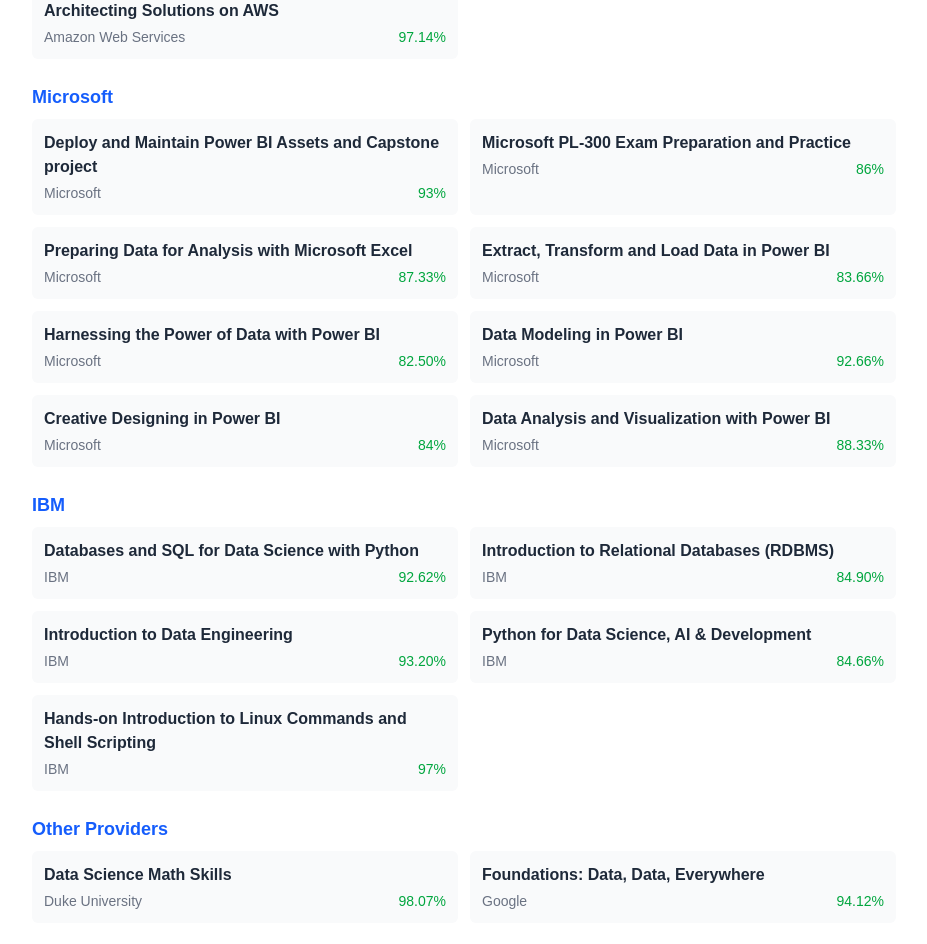
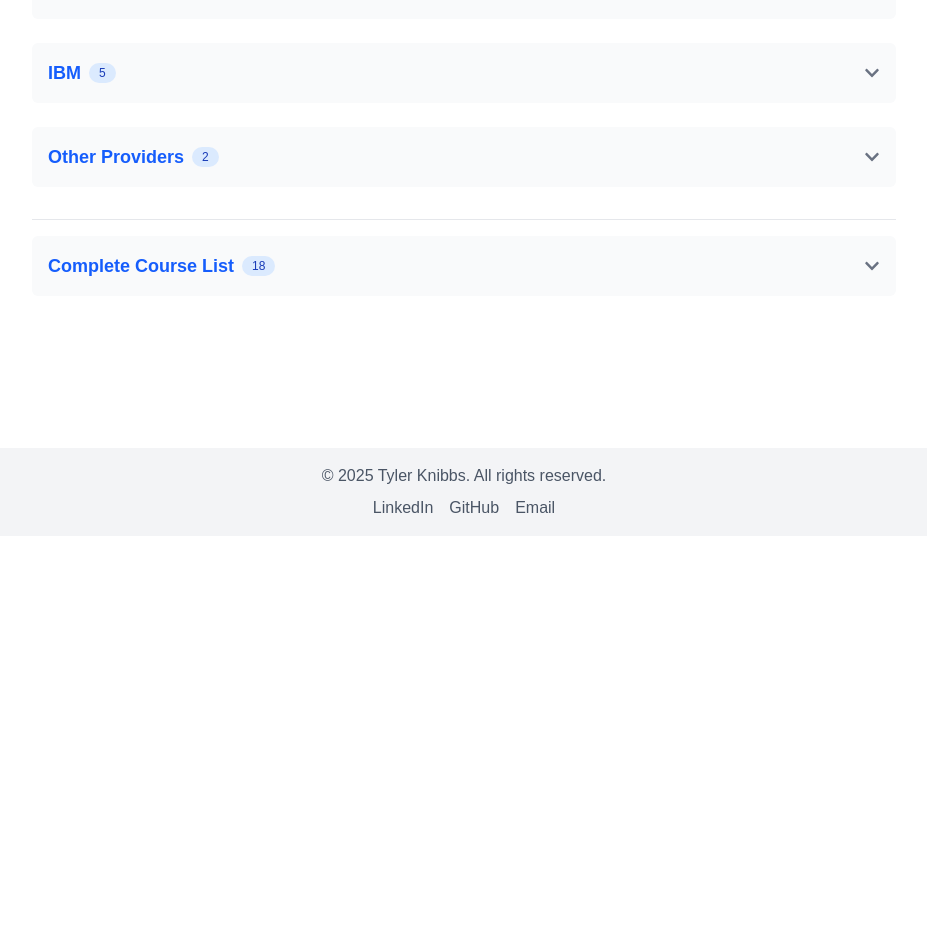
Before and after one commit to tmkipm/tk-com, a Next.js app: page /resume in a window 1280 px wide. Shown: the part 2328-3272 px from the top of the page, without its empty margins (176-1103 px from the left). After the commit the page ends 2864 px from the top, so only its background shows below. Built offline with nearby package versions, Linux system fonts and the light colour scheme.

Commit message:
Add collapsible course sections to resume page

```diff
--- a/src/app/resume/page.tsx
+++ b/src/app/resume/page.tsx
@@ -3,6 +3,7 @@
 import Link from 'next/link';
 import { FaDownload } from 'react-icons/fa';
 import PageTransitionWrapper from '@/components/PageTransitionWrapper';
+import CollapsibleSection from '@/components/CollapsibleSection';
 
 const resumeData = {
   fullName: "Tyler Knibbs",
@@ -92,6 +93,16 @@
   ]
   // Add personal projects if desired
 };
+
+// Group courses by provider for easier filtering
+const courseProviders = [
+  { name: "Amazon Web Services", displayName: "Amazon Web Services" },
+  { name: "Microsoft", displayName: "Microsoft" },
+  { name: "IBM", displayName: "IBM" },
+  { name: "Other", displayName: "Other Providers", filter: (issuer: string) =>
+    !["Amazon Web Services", "Microsoft", "IBM"].includes(issuer)
+  }
+];
 
 export default function ResumePage() {
   return (
@@ -189,87 +200,52 @@
           </section>
         </div>
 
-        {/* Additional Courses/Training - Simple list to ensure all are visible */}
+        {/* Additional Courses/Training - Collapsible sections by provider */}
         <section className="mb-10">
-          <h2 className="text-2xl font-bold border-b pb-2 mb-4 border-gray-200 dark:border-gray-700">Additional Courses</h2>
+          <h2 className="text-2xl font-bold border-b pb-2 mb-4 border-gray-200 dark:border-gray-700">
+            Courses & Training
+          </h2>
 
-          <div className="space-y-6">
-            {/* AWS Courses */}
-            <div>
-              <h3 className="text-lg font-semibold text-blue-600 dark:text-blue-400 mb-2">Amazon Web Services</h3>
+          <div className="space-y-4 mt-6">
+            {courseProviders.map((provider) => {
+              // Filter courses based on provider
+              const filteredCourses = provider.name === "Other"
+                ? resumeData.courses.filter(course => provider.filter?.(course.issuer))
+                : resumeData.courses.filter(course => course.issuer === provider.name);
+
+              // Skip if no courses for this provider
+              if (filteredCourses.length === 0) return null;
+
+              return (
+                <CollapsibleSection
+                  key={provider.name}
+                  title={provider.displayName}
+                  count={filteredCourses.length}
+                >
                   <div className="grid sm:grid-cols-1 md:grid-cols-2 gap-3">
-                {resumeData.courses
-                  .filter(course => course.issuer === "Amazon Web Services")
-                  .map((course, index) => (
+                    {filteredCourses.map((course, index) => (
                       <div key={index} className="bg-gray-50 dark:bg-gray-800 p-3 rounded-md">
                         <h4 className="font-semibold text-gray-800 dark:text-gray-200">{course.name}</h4>
                         <div className="flex justify-between items-center mt-1 text-sm">
-                        <span className="text-gray-500 dark:text-gray-400">{course.issuer}</span>
+                          <span className="text-gray-500 dark:text-gray-400">
+                            {provider.name === "Other" ? course.issuer : ""}
+                          </span>
                           <span className="text-green-600 dark:text-green-400 font-medium">{course.grade}</span>
                         </div>
                       </div>
                     ))}
                   </div>
+                </CollapsibleSection>
+              );
+            })}
           </div>
 
-            {/* Microsoft Courses */}
-            <div>
-              <h3 className="text-lg font-semibold text-blue-600 dark:text-blue-400 mb-2">Microsoft</h3>
-              <div className="grid sm:grid-cols-1 md:grid-cols-2 gap-3">
-                {resumeData.courses
-                  .filter(course => course.issuer === "Microsoft")
-                  .map((course, index) => (
-                    <div key={index} className="bg-gray-50 dark:bg-gray-800 p-3 rounded-md">
-                      <h4 className="font-semibold text-gray-800 dark:text-gray-200">{course.name}</h4>
-                      <div className="flex justify-between items-center mt-1 text-sm">
-                        <span className="text-gray-500 dark:text-gray-400">{course.issuer}</span>
-                        <span className="text-green-600 dark:text-green-400 font-medium">{course.grade}</span>
-                      </div>
-                    </div>
-                  ))}
-              </div>
-            </div>
-
-            {/* IBM Courses */}
-            <div>
-              <h3 className="text-lg font-semibold text-blue-600 dark:text-blue-400 mb-2">IBM</h3>
-              <div className="grid sm:grid-cols-1 md:grid-cols-2 gap-3">
-                {resumeData.courses
-                  .filter(course => course.issuer === "IBM")
-                  .map((course, index) => (
-                    <div key={index} className="bg-gray-50 dark:bg-gray-800 p-3 rounded-md">
-                      <h4 className="font-semibold text-gray-800 dark:text-gray-200">{course.name}</h4>
-                      <div className="flex justify-between items-center mt-1 text-sm">
-                        <span className="text-gray-500 dark:text-gray-400">{course.issuer}</span>
-                        <span className="text-green-600 dark:text-green-400 font-medium">{course.grade}</span>
-                      </div>
-                    </div>
-                  ))}
-              </div>
-            </div>
-
-            {/* Other Courses */}
-            <div>
-              <h3 className="text-lg font-semibold text-blue-600 dark:text-blue-400 mb-2">Other Providers</h3>
-              <div className="grid sm:grid-cols-1 md:grid-cols-2 gap-3">
-                {resumeData.courses
-                  .filter(course => !["Amazon Web Services", "Microsoft", "IBM"].includes(course.issuer))
-                  .map((course, index) => (
-                    <div key={index} className="bg-gray-50 dark:bg-gray-800 p-3 rounded-md">
-                      <h4 className="font-semibold text-gray-800 dark:text-gray-200">{course.name}</h4>
-                      <div className="flex justify-between items-center mt-1 text-sm">
-                        <span className="text-gray-500 dark:text-gray-400">{course.issuer}</span>
-                        <span className="text-green-600 dark:text-green-400 font-medium">{course.grade}</span>
-                      </div>
-                    </div>
-                  ))}
-              </div>
-            </div>
-          </div>
-
-          {/* Fallback list to ensure all courses are visible */}
+          {/* Complete course list (collapsible) */}
           <div className="mt-8 border-t pt-4 border-gray-200 dark:border-gray-700">
-            <h3 className="text-lg font-semibold mb-4">Complete Course List</h3>
+            <CollapsibleSection
+              title="Complete Course List"
+              count={resumeData.courses.length}
+            >
               <div className="space-y-3">
                 {resumeData.courses.map((course, index) => (
                   <div key={index} className="bg-gray-50 dark:bg-gray-800 p-3 rounded-md">
@@ -281,6 +257,7 @@
                   </div>
                 ))}
               </div>
+            </CollapsibleSection>
           </div>
         </section>
       </div>
--- /dev/null
+++ b/src/components/CollapsibleSection.tsx
@@ -0,0 +1,65 @@
+'use client';
+
+import { useState } from 'react';
+import { motion, AnimatePresence } from 'framer-motion';
+import { FaChevronDown, FaChevronUp } from 'react-icons/fa';
+
+interface CollapsibleSectionProps {
+  title: string;
+  children: React.ReactNode;
+  initiallyOpen?: boolean;
+  count?: number;
+  className?: string;
+}
+
+const CollapsibleSection: React.FC<CollapsibleSectionProps> = ({
+  title,
+  children,
+  initiallyOpen = false,
+  count,
+  className = '',
+}) => {
+  const [isOpen, setIsOpen] = useState(initiallyOpen);
+
+  return (
+    <div className={`mb-6 ${className}`}>
+      <button
+        onClick={() => setIsOpen(!isOpen)}
+        className="w-full flex items-center justify-between rounded-md bg-gray-50 dark:bg-gray-800 p-4 text-left hover:bg-gray-100 dark:hover:bg-gray-700 transition-colors"
+        aria-expanded={isOpen}
+      >
+        <div className="flex items-center">
+          <h3 className="text-lg font-semibold text-blue-600 dark:text-blue-400">
+            {title}
+          </h3>
+          {count !== undefined && (
+            <span className="ml-2 bg-blue-100 dark:bg-blue-900 text-blue-800 dark:text-blue-200 text-xs font-medium px-2.5 py-0.5 rounded-full">
+              {count}
+            </span>
+          )}
+        </div>
+        <span className="text-gray-500 dark:text-gray-400">
+          {isOpen ? <FaChevronUp /> : <FaChevronDown />}
+        </span>
+      </button>
+
+      <AnimatePresence>
+        {isOpen && (
+          <motion.div
+            initial={{ height: 0, opacity: 0 }}
+            animate={{ height: 'auto', opacity: 1 }}
+            exit={{ height: 0, opacity: 0 }}
+            transition={{ duration: 0.3 }}
+            className="overflow-hidden"
+          >
+            <div className="pt-4 pb-2 px-1">
+              {children}
+            </div>
+          </motion.div>
+        )}
+      </AnimatePresence>
+    </div>
+  );
+};
+
+export default CollapsibleSection;
```
Lines whose indentation alone changed are shown as unchanged.
